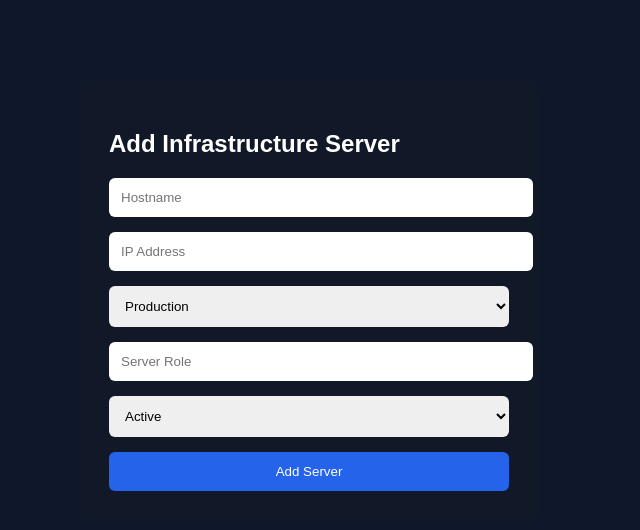
After one commit to yoginderbagga/flask-postgres-backend, a Flask app: page /add-server in a window 1280 px wide. The commit adds this page. Shown: the top 530 px of the page, without its empty margins (331-971 px from the left). Run offline with Flask 3, Linux system fonts and the light colour scheme; the visitor is signed in with stand-in values (Sample User, id 1); some libraries are stand-ins or nearby versions.

Commit message:
Added a new feature : Infrastructure Server Inventory Dashboard

```diff
--- a/app.py
+++ b/app.py
@@ -84,13 +84,100 @@ def login():
     return render_template("login.html")
 
 
+
+
 @app.route("/dashboard")
 def dashboard():
 
-    if "user" in session:
-        return render_template("dashboard.html", user=session["user"])
+    if "user" not in session:
+        return redirect("/login")
 
-    return redirect("/login")
+    conn = get_db_connection()
+    cur = conn.cursor()
+
+    cur.execute("SELECT * FROM servers")
+    servers = cur.fetchall()
+
+    total_servers = len(servers)
+
+    production_count = len(
+        [s for s in servers if s[3] == "Production"]
+    )
+
+    staging_count = len(
+        [s for s in servers if s[3] == "Staging"]
+    )
+
+    cur.close()
+    conn.close()
+
+    return render_template(
+        "dashboard.html",
+        user=session["user"],
+        servers=servers,
+        total_servers=total_servers,
+        production_count=production_count,
+        staging_count=staging_count
+    )
+
+@app.route("/add-server", methods=["GET", "POST"])
+def add_server():
+
+    if "user" not in session:
+        return redirect("/login")
+
+    if request.method == "POST":
+
+        hostname = request.form["hostname"]
+        ip_address = request.form["ip_address"]
+        environment = request.form["environment"]
+        role = request.form["role"]
+        status = request.form["status"]
+
+        conn = get_db_connection()
+        cur = conn.cursor()
+
+        cur.execute(
+            """
+            INSERT INTO servers
+            (hostname, ip_address, environment, role, status)
+            VALUES (%s, %s, %s, %s, %s)
+            """,
+            (
+                hostname,
+                ip_address,
+                environment,
+                role,
+                status
+            )
+        )
+
+        conn.commit()
+
+        cur.close()
+        conn.close()
+
+        return redirect("/dashboard")
+
+    return render_template("add_server.html")
+
+@app.route("/delete-server/<int:id>")
+def delete_server(id):
+
+    conn = get_db_connection()
+    cur = conn.cursor()
+
+    cur.execute(
+        "DELETE FROM servers WHERE id=%s",
+        (id,)
+    )
+
+    conn.commit()
+
+    cur.close()
+    conn.close()
+
+    return redirect("/dashboard")
 
 
 @app.route("/logout")
--- /dev/null
+++ b/templates/add_server.html
@@ -0,0 +1,79 @@
+<!DOCTYPE html>
+<html>
+<head>
+    <title>Add Server</title>
+
+    <style>
+
+        body {
+            background-color: #0f172a;
+            font-family: Arial;
+            color: white;
+        }
+
+        .container {
+            width: 400px;
+            margin: 80px auto;
+            background-color: #111827;
+            padding: 30px;
+            border-radius: 10px;
+        }
+
+        input, select {
+            width: 100%;
+            padding: 12px;
+            margin-bottom: 15px;
+            border-radius: 6px;
+            border: none;
+        }
+
+        button {
+            width: 100%;
+            padding: 12px;
+            background-color: #2563eb;
+            color: white;
+            border: none;
+            border-radius: 6px;
+        }
+
+    </style>
+
+</head>
+
+<body>
+
+<div class="container">
+
+    <h2>Add Infrastructure Server</h2>
+
+    <form method="POST">
+
+        <input type="text" name="hostname" placeholder="Hostname" required>
+
+        <input type="text" name="ip_address" placeholder="IP Address" required>
+
+        <select name="environment">
+
+            <option>Production</option>
+            <option>Staging</option>
+            <option>Development</option>
+
+        </select>
+
+        <input type="text" name="role" placeholder="Server Role" required>
+
+        <select name="status">
+
+            <option>Active</option>
+            <option>Down</option>
+
+        </select>
+
+        <button type="submit">Add Server</button>
+
+    </form>
+
+</div>
+
+</body>
+</html>
```
Also changed, not shown: templates/dashboard.html (+16 -41 lines).
